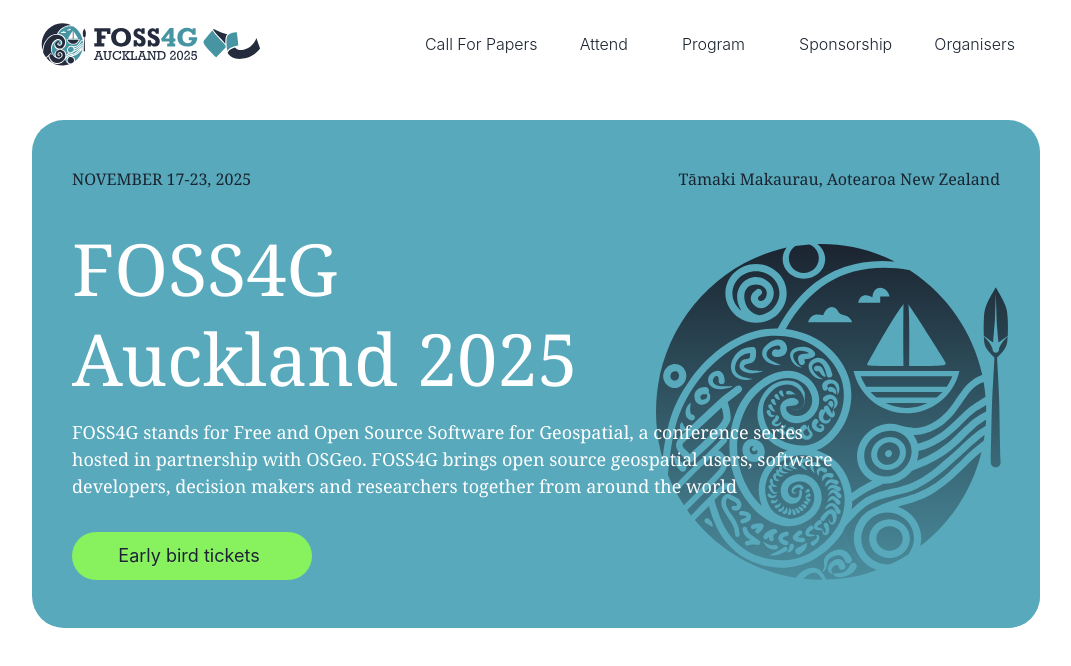
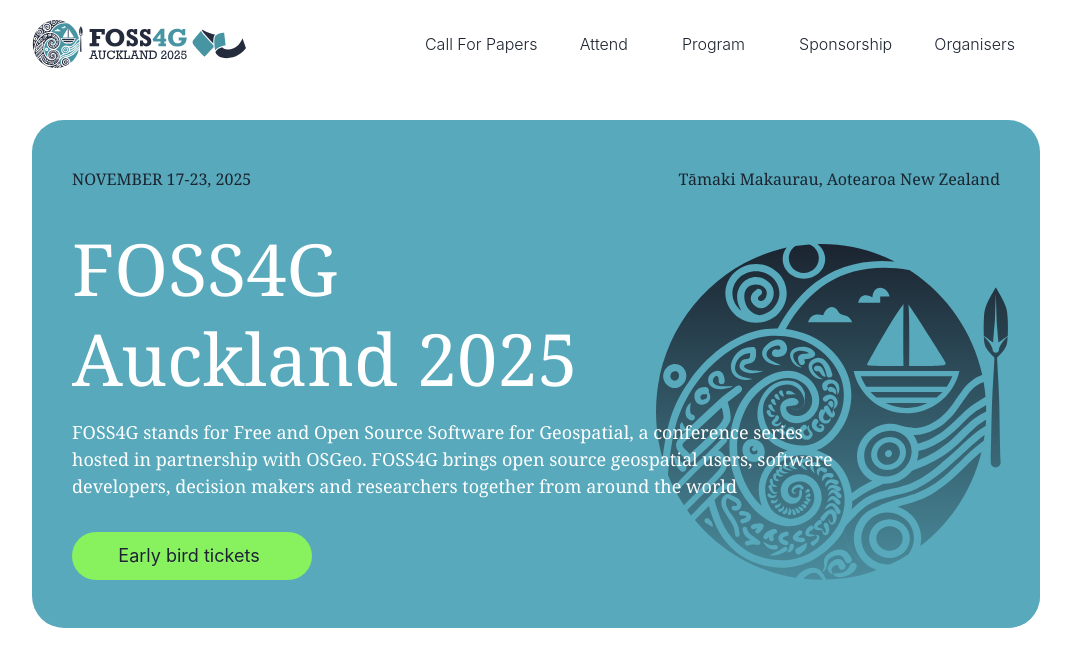
Before and after one commit to osgeo-oceania/foss4g-2025, a SvelteKit app: page / in a window 1280 px wide. Shown: the top 666 px of the page, without its empty margins (104-1175 px from the left). Built offline with nearby package versions, Linux system fonts and the light colour scheme; what @iconify/tailwind4 would draw is missing.

Commit message:
update nav logo

```diff
--- a/src/components/Header.svelte
+++ b/src/components/Header.svelte
@@ -1,6 +1,6 @@
 <script lang="ts">
   import Link from '$components/Link.svelte';
-  import LogoText from '$images/svg/foss4g-2025-logo-banner-lores.svg';
+  import LogoText from '$images/svg/Nav-Logo.svg';
   import { page } from '$app/state';
 
   let isMenuOpen = $state(false);
@@ -85,7 +85,7 @@
   class="navbar border-primary/10 sticky top-0 z-20 h-16 border-b-1 bg-white px-4 py-2 sm:relative sm:top-auto sm:h-22 sm:border-none sm:py-6"
 >
   <div class="navbar-start z-20 my-4 w-auto">
-    <Link href="/"><img src={LogoText} alt="FOSS4G Logo" class="max-w-[220px]" /></Link>
+    <Link href="/"><img src={LogoText} alt="FOSS4G Logo" class="max-w-[220px] -ml-3.5" /></Link>
   </div>
 
   <div class="navbar-end flex-1">
```
Also changed, not shown: src/images/svg/Nav-Logo.svg (added).
